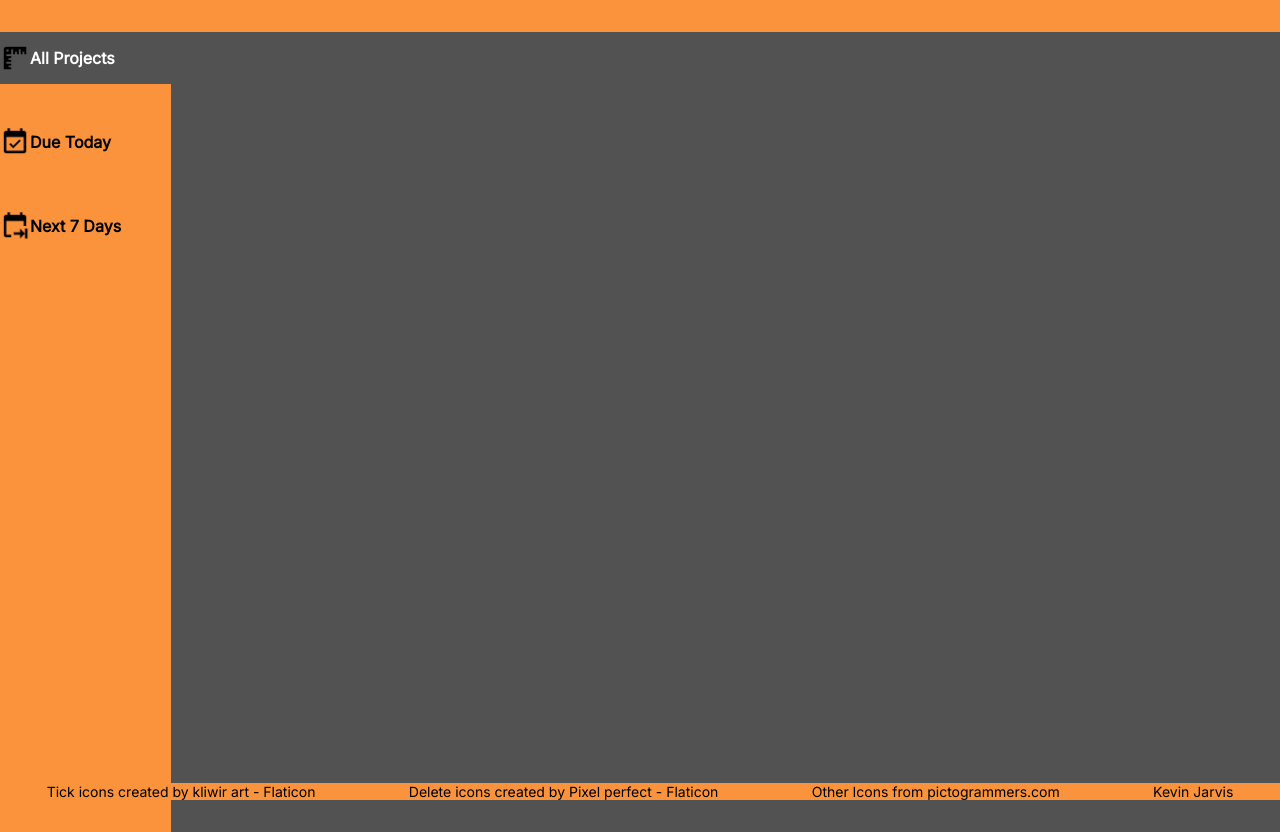
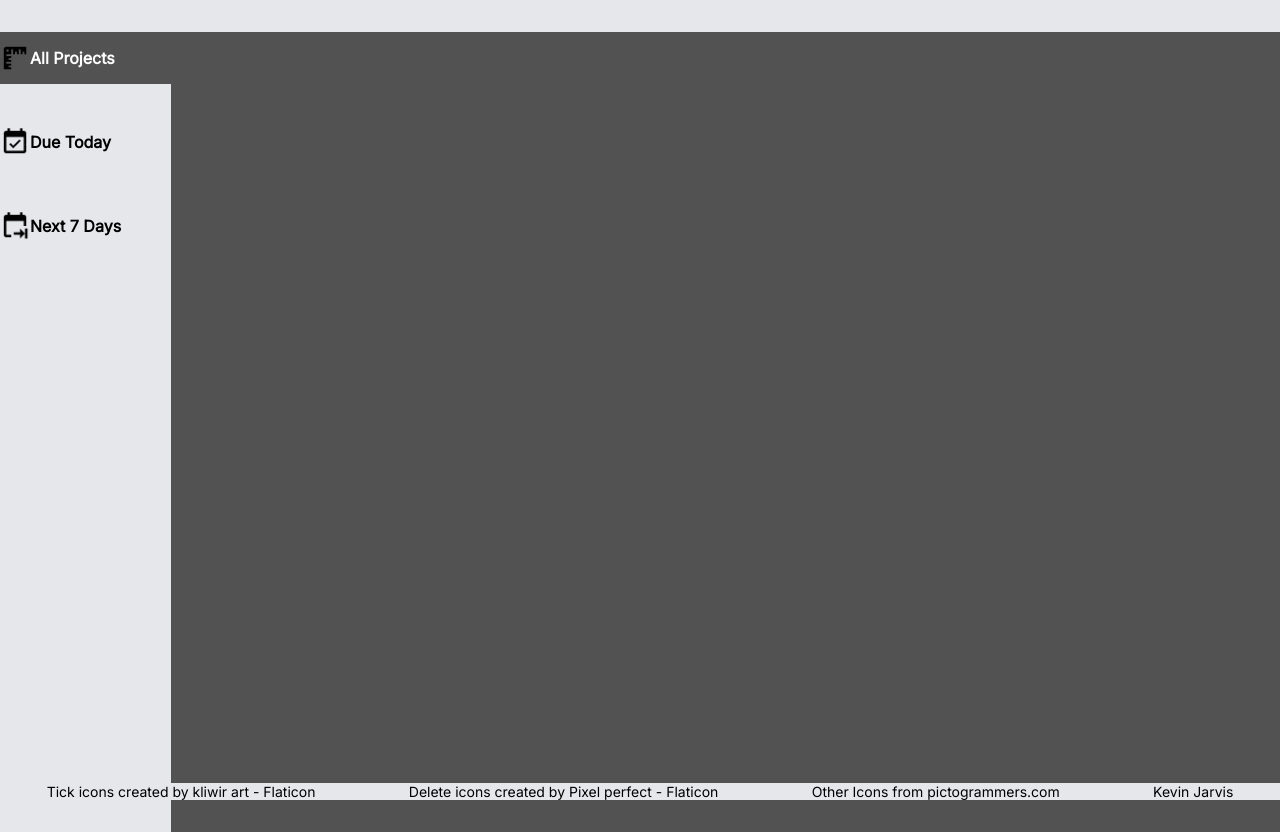
Before and after one commit to norristown/tododo, a website built with webpack: page dist/index.html in a window 1280 px wide. Built offline with nearby package versions, Linux system fonts and the light colour scheme; files whose address does not match are found by name.

Commit message:
changed nav colors

```diff
--- a/src/Navbar.js
+++ b/src/Navbar.js
@@ -33,14 +33,6 @@ export default class Navbar {
             {
                 text: 'Add Project',
                 icon: this.createIcon('plus.png')
-            },
-            {
-                text: 'Notifications',
-                icon: this.createIcon('bell.png')
-            },
-            {
-                text: 'Home',
-                icon: this.createIcon('home-account.png')
             }
         ];
 
--- a/src/style.css
+++ b/src/style.css
@@ -26,7 +26,7 @@ body {
   left: 0;
   bottom: 0;
   width: 100%;
-  background-color: #fb923c;
+  background-color: #e5e7eb;
   text-align: center;
   display: flex;
   justify-content: space-around;
@@ -37,7 +37,7 @@ body {
   display: flex;
   align-items: center;
   padding: 0 1rem;
-  background-color: #fb923c;
+  background-color: #e5e7eb;
 }
 
 .header-left,
@@ -81,7 +81,7 @@ body {
 .sidebar-container {
   position: absolute;
   grid-column: 1;
-  background-color: #fb923c;
+  background-color: #e5e7eb;
   height: 100vh;
 }
 
```
Also changed, not shown: dist/main.js.
